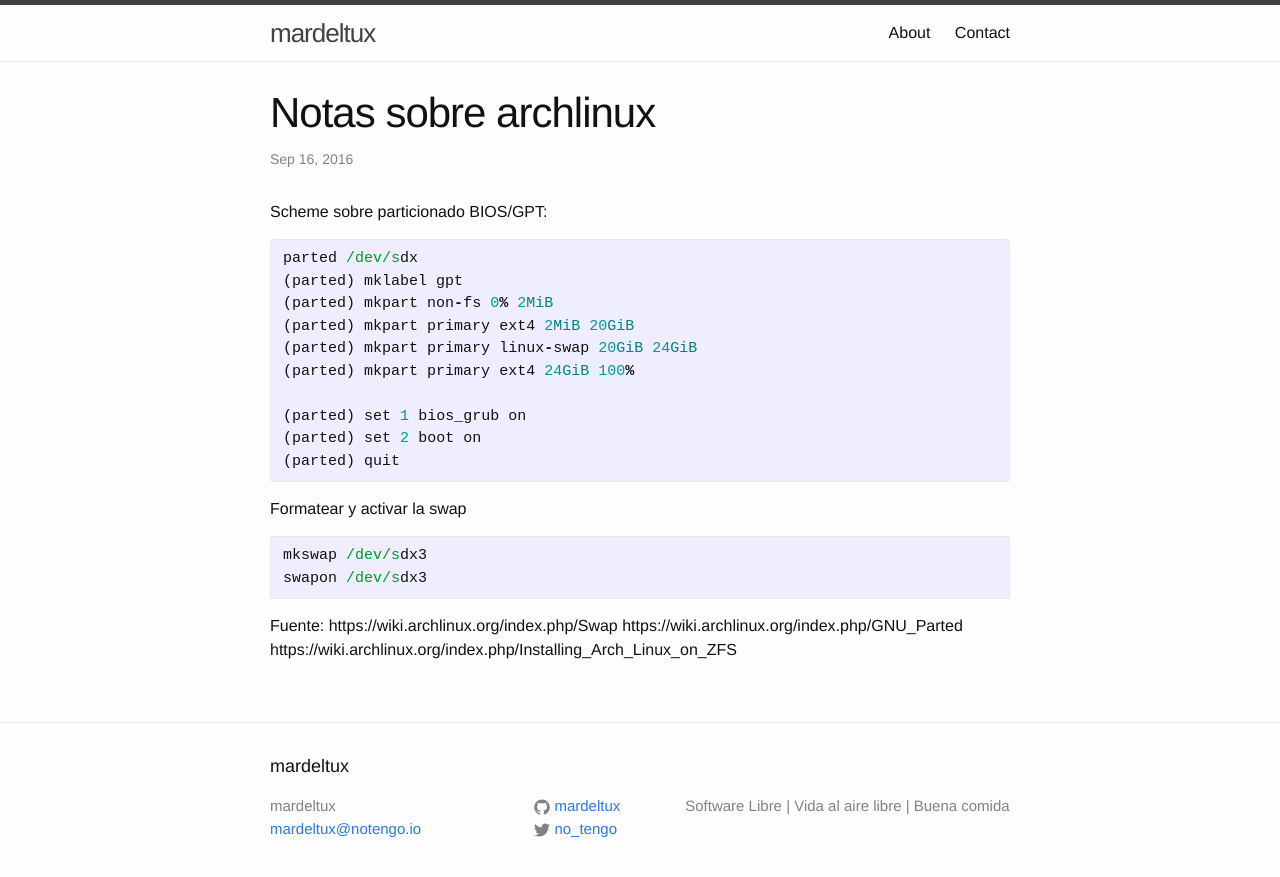
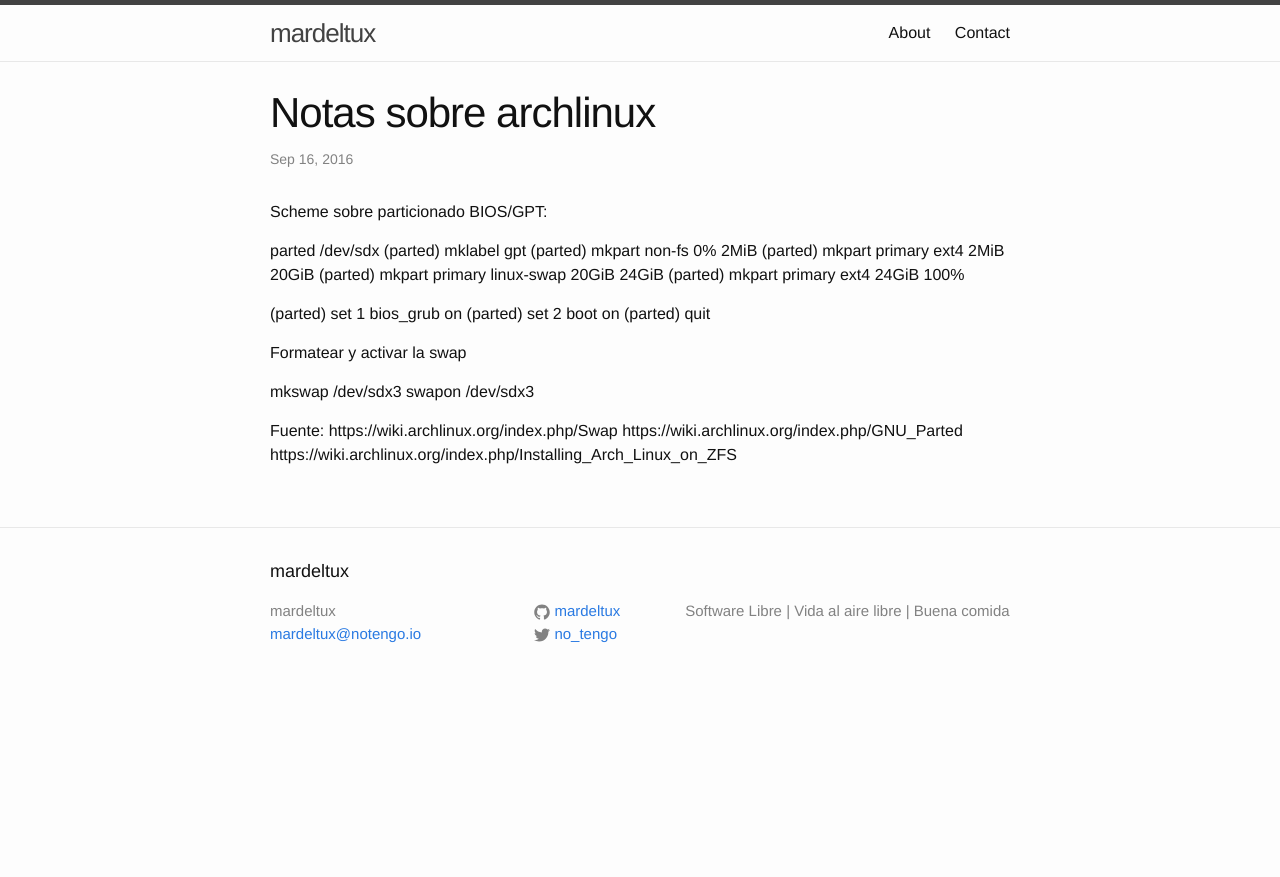
Before and after one commit to mardeltux/mardeltux.github.io, a Jekyll site: the page built from _posts/2016-09-16-notas-sobre-archlinux.markdown, in a window 1280 px wide. Shown: the top 877 px of the page. Built offline with Jekyll 4.4.1, drawn with Linux system fonts in a browser that asks for light colours.

Commit message:
salvando errorres

```diff
--- a/_posts/2016-09-16-notas-sobre-archlinux.markdown
+++ b/_posts/2016-09-16-notas-sobre-archlinux.markdown
@@ -6,7 +6,7 @@ categories: Software libre
 ---
 
 Scheme sobre particionado BIOS/GPT:
-{% highlight ruby %}
+
 parted /dev/sdx
 (parted) mklabel gpt
 (parted) mkpart non-fs 0% 2MiB
@@ -17,13 +17,13 @@ parted /dev/sdx
 (parted) set 1 bios_grub on
 (parted) set 2 boot on
 (parted) quit
-{% endhighlight %}
+
 
 Formatear y activar la swap
-{% highlight ruby %}
+
 mkswap /dev/sdx3
 swapon /dev/sdx3
-{% endhighlight %}
+
 
 Fuente:
 https://wiki.archlinux.org/index.php/Swap
```
